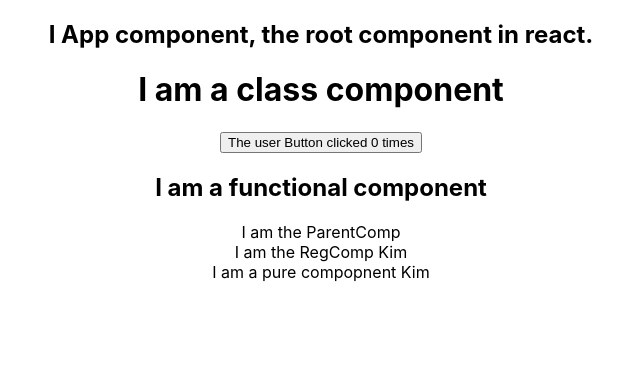
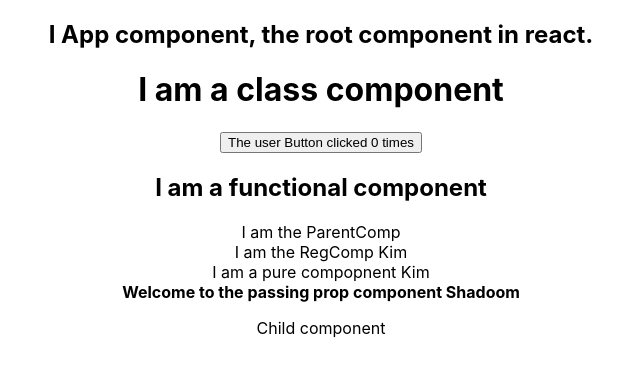
Before and after one commit to briankibiku/webs-experiment, a React (Create React App) app: page / in a window 1280 px wide. Shown: the top 376 px of the page, without its empty margins (319-959 px from the left). Built offline with nearby package versions, Linux system fonts and the light colour scheme.

Commit message:
passing of props in a class component

```diff
--- a/src/App.js
+++ b/src/App.js
@@ -1,5 +1,6 @@
 import './App.css';
 import ClassComp from './components/ClassComp';
+import ClassProps from './components/ClassProps';
 import FunctionalComp from './components/FunctionalComp';
 import ParentComp from './components/ParentComp';
 
@@ -10,6 +11,8 @@ function App() {
       <ClassComp />
       <FunctionalComp />
       <ParentComp />
+      {/* child props used when components do not know about their children ahead of time e.g coming frm request */}
+      <ClassProps name='Shadoom'><p>Child component</p></ClassProps>
     </div>
   );
 }
--- /dev/null
+++ b/src/components/ClassProps.js
@@ -0,0 +1,14 @@
+import React, { Component } from 'react'
+
+class ClassProps extends Component {
+  render() {
+    return (
+      <div>
+        <b>Welcome to the passing prop component {this.props.name}</b>
+        <p>{this.props.children}</p>
+      </div>
+    )
+  }
+}
+
+export default ClassProps
```
